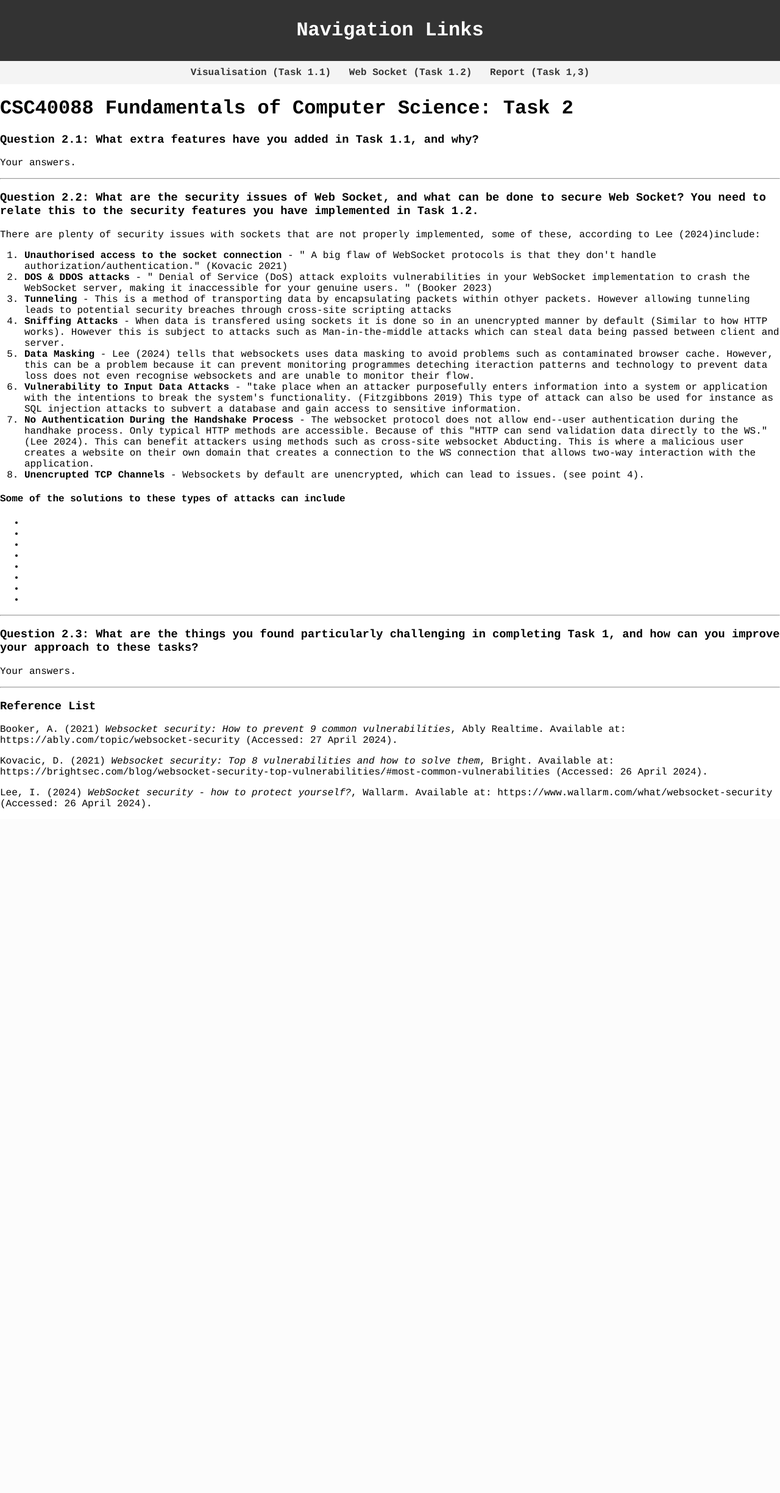
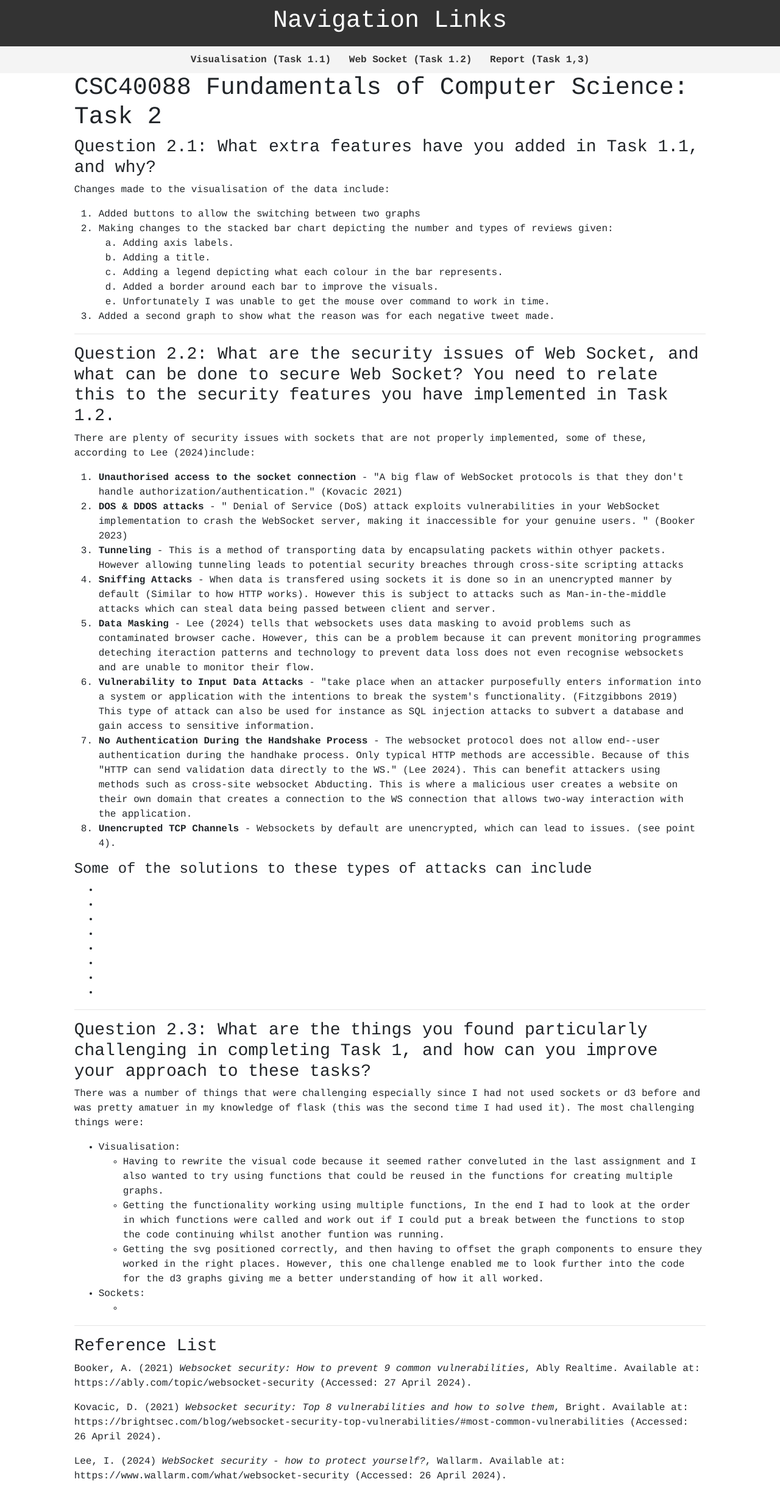
Before and after one commit to SageMyrloc/Fundamentals_Assignment_3, a Flask app: page /report in a window 1280 px wide. Shown: the whole page at 61% size. Before the commit the page ends 1326 px from the top, so only its background shows below. Run offline with Flask 3, Linux system fonts and the light colour scheme.

Commit message:
Completed questions 2.1 and half of question 2.3

```diff
--- a/templates/report.html
+++ b/templates/report.html
@@ -4,6 +4,12 @@
   <head>
     <meta charset="UTF-8" />
     <meta http-equiv="X-UA-Compatible" content="IE=edge" />
+    <link
+    rel="stylesheet"
+    href="https://cdn.jsdelivr.net/npm/bootstrap@4.3.1/dist/css/bootstrap.min.css"
+    integrity="sha384-ggOyR0iXCbMQv3Xipma34MD+dH/1fQ784/j6cY/iJTQUOhcWr7x9JvoRxT2MZw1T"
+    crossorigin="anonymous"
+  />
     <link rel="stylesheet" type="text/css" href="{{ url_for('static', filename='css/style.css') }}" />
     <meta name="viewport" content="width=device-width, initial-scale=1.0" />
     <title>Report</title>
@@ -17,15 +23,32 @@
       <a href="/socket">Web Socket (Task 1.2)</a>
       <a href="/report">Report (Task 1,3)</a>
     </nav>
-    <div class="report">
+    <div class="report col-10 offset-1">
+    <div>
       <h1>CSC40088 Fundamentals of Computer Science: Task 2</h1>
       <h3>Question 2.1: What extra features have you added in Task 1.1, and why?</h3>
-      <p>Your answers.</p>
+      <p>Changes made to the visualisation of the data include:</p>
+      <ol>
+        <li> Added buttons to allow the switching between two graphs</li>
+        <li> Making changes to the stacked bar chart depicting the number and types of reviews given:
+          <ol type="a">
+            <li> Adding axis labels.</li>
+            <li> Adding a title.</li>
+            <li> Adding a legend depicting what each colour in the bar represents.</li>
+            <li> Added a border around each bar to improve the visuals.</li>
+            <li> Unfortunately I was unable to get the mouse over command to work in time.</li>
+          </ol>
+          <li> Added a second graph to show what the reason was for each negative tweet made.</li>
+          </li>
+        </li>
+      </ol>
+    </div>
       <hr />
+    <div>
       <h3>Question 2.2: What are the security issues of Web Socket, and what can be done to secure Web Socket? You need to relate this to the security features you have implemented in Task 1.2.</h3>
       <p>There are plenty of security issues with sockets that are not properly implemented, some of these, according to Lee (2024)include:</p>
       <ol>
-        <li><b>Unauthorised access to the socket connection</b> - &#34 A big flaw of WebSocket protocols is that they don&#39t handle authorization/authentication.&#34 (Kovacic 2021)</li>
+        <li><b>Unauthorised access to the socket connection</b> - &#34A big flaw of WebSocket protocols is that they don&#39t handle authorization/authentication.&#34 (Kovacic 2021)</li>
         <li><b>DOS &#38 DDOS attacks</b> - &#34 Denial of Service (DoS) attack exploits vulnerabilities in your WebSocket implementation to crash the WebSocket server, making it inaccessible for your genuine users. &#34 (Booker 2023)</li>
         <li><b>Tunneling</b> - This is a method of transporting data by encapsulating packets within othyer packets. However allowing tunneling leads to potential security breaches through cross-site scripting attacks</li>
         <li><b>Sniffing Attacks</b> - When data is transfered using sockets it is done so in an unencrypted manner by default (Similar to how HTTP works). However this is subject to attacks such as Man-in-the-middle attacks which can
@@ -39,7 +62,6 @@
         on their own domain that creates a connection to the WS connection that allows two-way interaction with the application.</li>
         <li><b>Unencrupted TCP Channels</b> - Websockets by default are unencrypted, which can lead to issues. (see point 4).</li>
       </ol>
-
       <h4>Some of the solutions to these types of attacks can include</h4>
       <ul>
         <li></li>
@@ -51,15 +73,48 @@
         <li></li>
         <li></li>
       </ul>
-
+    </div>
+    <div>
       <hr />
       <h3>Question 2.3: What are the things you found particularly challenging in completing Task 1, and how can you improve your approach to these tasks?</h3>
-      <p>Your answers.</p>
+      <p>
+        There was a number of things that were challenging especially since I had not used sockets or d3 before and was pretty amatuer in my knowledge of
+        flask &#40this was the second time I had used it&#41.
+        The most challenging things were:
+      </p>
+      <ul>
+        <li> Visualisation:
+          <ul>
+            <li>
+              Having to rewrite the visual code because it seemed rather conveluted in the last assignment and I also wanted to try using functions that could be reused in the
+              functions for creating multiple graphs.
+            </li>
+            <li>
+              Getting the functionality working using multiple functions, In the end I had to look at the order in which functions were called and work out if I could put a break
+              between the functions to stop the code continuing whilst another funtion was running.
+            </li>
+            <li>
+              Getting the svg positioned correctly, and then having to offset the graph components to ensure they worked in the right places.
+              However, this one challenge enabled me to look further into the code for the d3 graphs giving me a better understanding of how it all worked.
+            </li>
+          </ul>
+        </li>
+        <li> Sockets:
+          <ul>
+            <li>
+
+            </li>
+          </ul>
+        </li>
+      </ul>
       <hr />
-
+    </div>
+    <div>
       <h3>Reference List</h3>
         <p>Booker, A. (2021) <em>Websocket security: How to prevent 9 common vulnerabilities</em>, Ably Realtime. Available at: https://ably.com/topic/websocket-security (Accessed: 27 April 2024). </p>
         <p>Kovacic, D. (2021) <em>Websocket security: Top 8 vulnerabilities and how to solve them</em>, Bright. Available at: https://brightsec.com/blog/websocket-security-top-vulnerabilities/#most-common-vulnerabilities (Accessed: 26 April 2024). </p>
         <p>Lee, I. (2024) <em>WebSocket security - how to protect yourself?</em>, Wallarm. Available at: https://www.wallarm.com/what/websocket-security (Accessed: 26 April 2024).</p>
+      </div>
+      </div>
   </body>
 </html>
```
